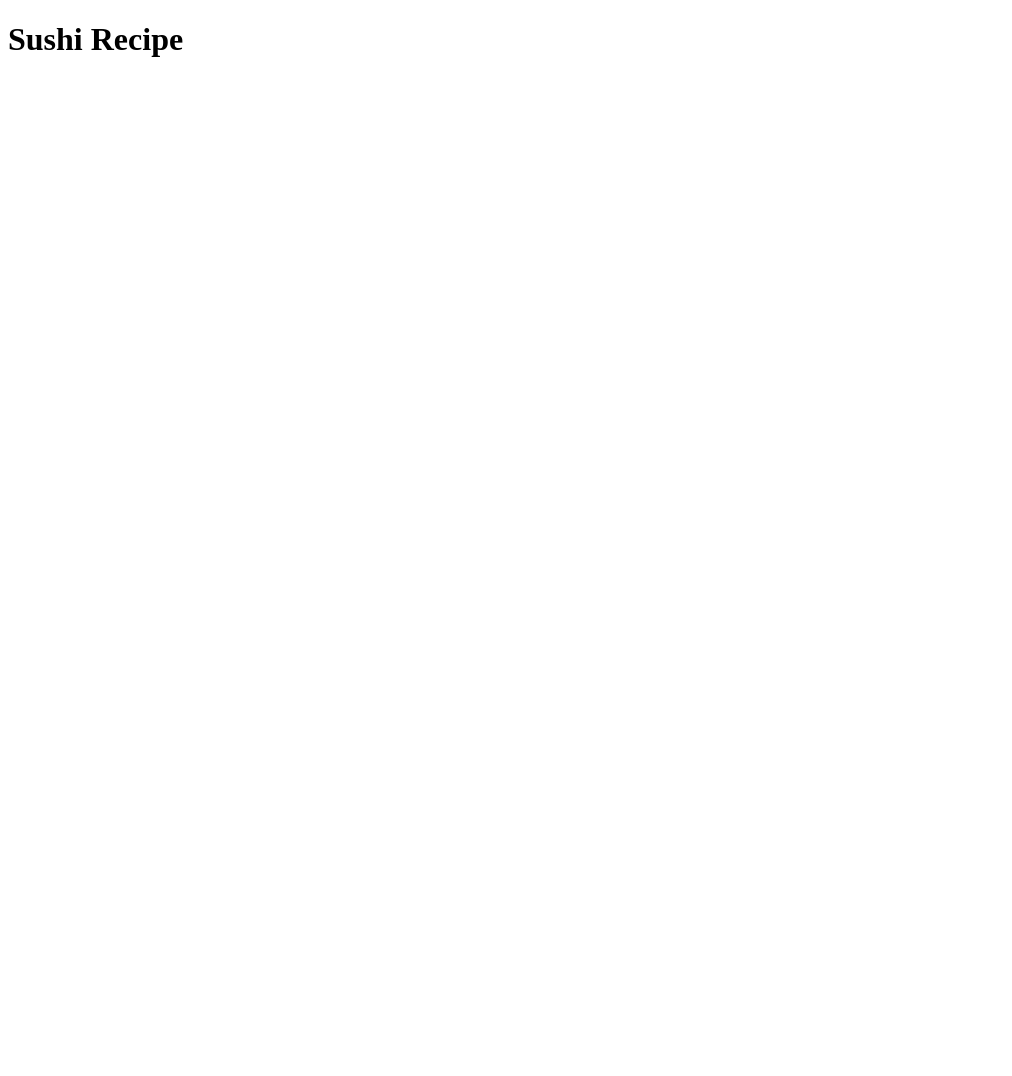
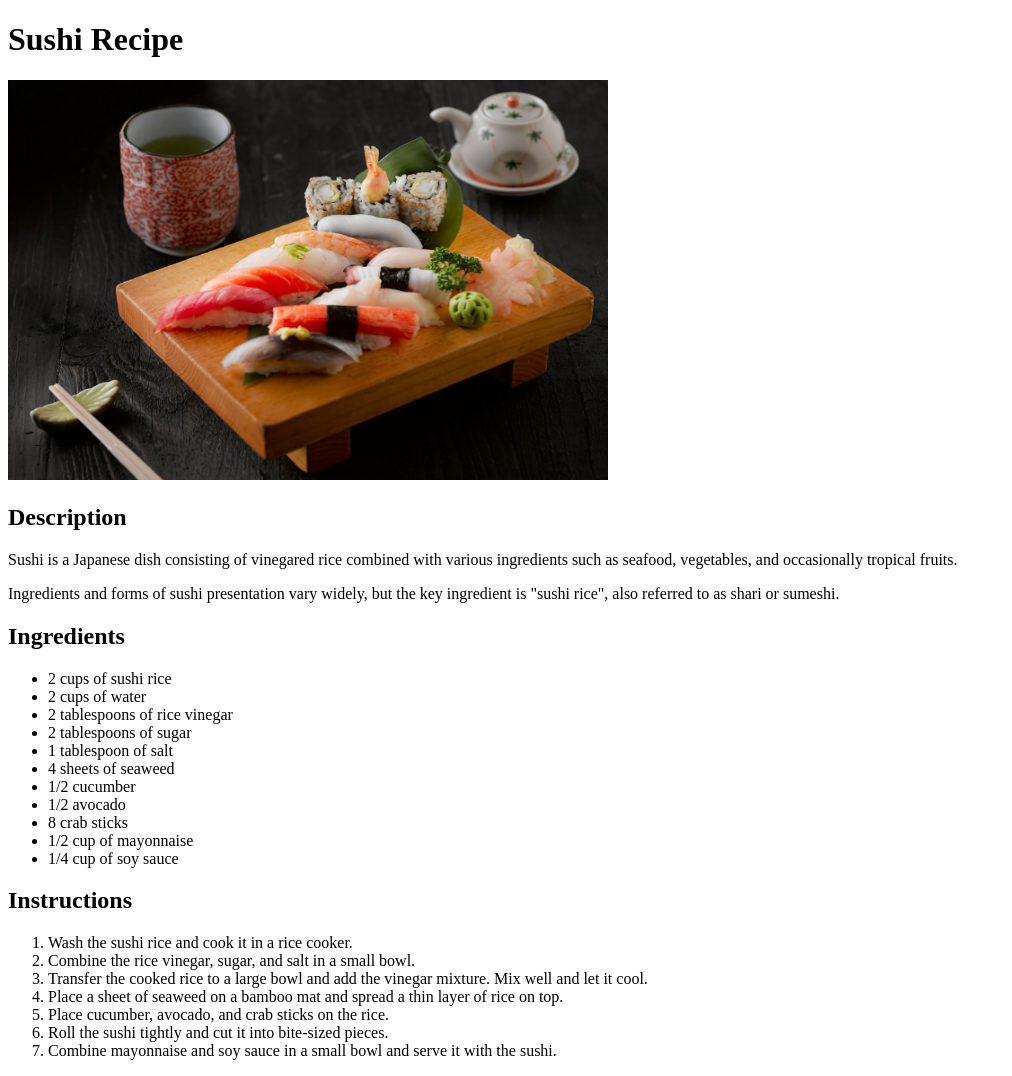
Before and after one commit to Manuelmik/odin-recipes, a plain HTML site: page recipes/sushi.html in a window 1280 px wide. Shown: the whole page, without its empty margins (0-1012 px from the left). Before the commit the page ends 800 px from the top, so only its background shows below. Drawn offline with Linux system fonts and the light colour scheme.

Commit message:
Wrote a recipe for sushi.html recipe file
The recipe for sushi was added to the file. The recipe includes the ingredients and the steps to make sushi.
Refer to theodinproject.com / Project: Recipe / Iteration 3 for more details.

```diff
--- a/recipes/sushi.html
+++ b/recipes/sushi.html
@@ -7,5 +7,34 @@
 
     <body>
         <h1>Sushi Recipe</h1>
+        <img src="../assets/sushi.jpg" alt="A sushi picture © by pexels.com" height="400" width="600">
+        <br>
+        <h2>Description</h2>
+        <p>Sushi is a Japanese dish consisting of vinegared rice combined with various ingredients such as seafood, vegetables, and occasionally tropical fruits.</p>
+        <p>Ingredients and forms of sushi presentation vary widely, but the key ingredient is "sushi rice", also referred to as shari or sumeshi.</p>
+        <h2>Ingredients</h2>
+        <ul>
+            <li>2 cups of sushi rice</li>
+            <li>2 cups of water</li>
+            <li>2 tablespoons of rice vinegar</li>
+            <li>2 tablespoons of sugar</li>
+            <li>1 tablespoon of salt</li>
+            <li>4 sheets of seaweed</li>
+            <li>1/2 cucumber</li>
+            <li>1/2 avocado</li>
+            <li>8 crab sticks</li>
+            <li>1/2 cup of mayonnaise</li>
+            <li>1/4 cup of soy sauce</li>
+        </ul>
+        <h2>Instructions</h2>
+        <ol>
+            <li>Wash the sushi rice and cook it in a rice cooker.</li>
+            <li>Combine the rice vinegar, sugar, and salt in a small bowl.</li>
+            <li>Transfer the cooked rice to a large bowl and add the vinegar mixture. Mix well and let it cool.</li>
+            <li>Place a sheet of seaweed on a bamboo mat and spread a thin layer of rice on top.</li>
+            <li>Place cucumber, avocado, and crab sticks on the rice.</li>
+            <li>Roll the sushi tightly and cut it into bite-sized pieces.</li>
+            <li>Combine mayonnaise and soy sauce in a small bowl and serve it with the sushi.</li>
+        </ol>
     </body>
 </html>
```
Also changed, not shown: index.html (+1 -1 lines), assets/sushi.jpg (added), 1 other file.
